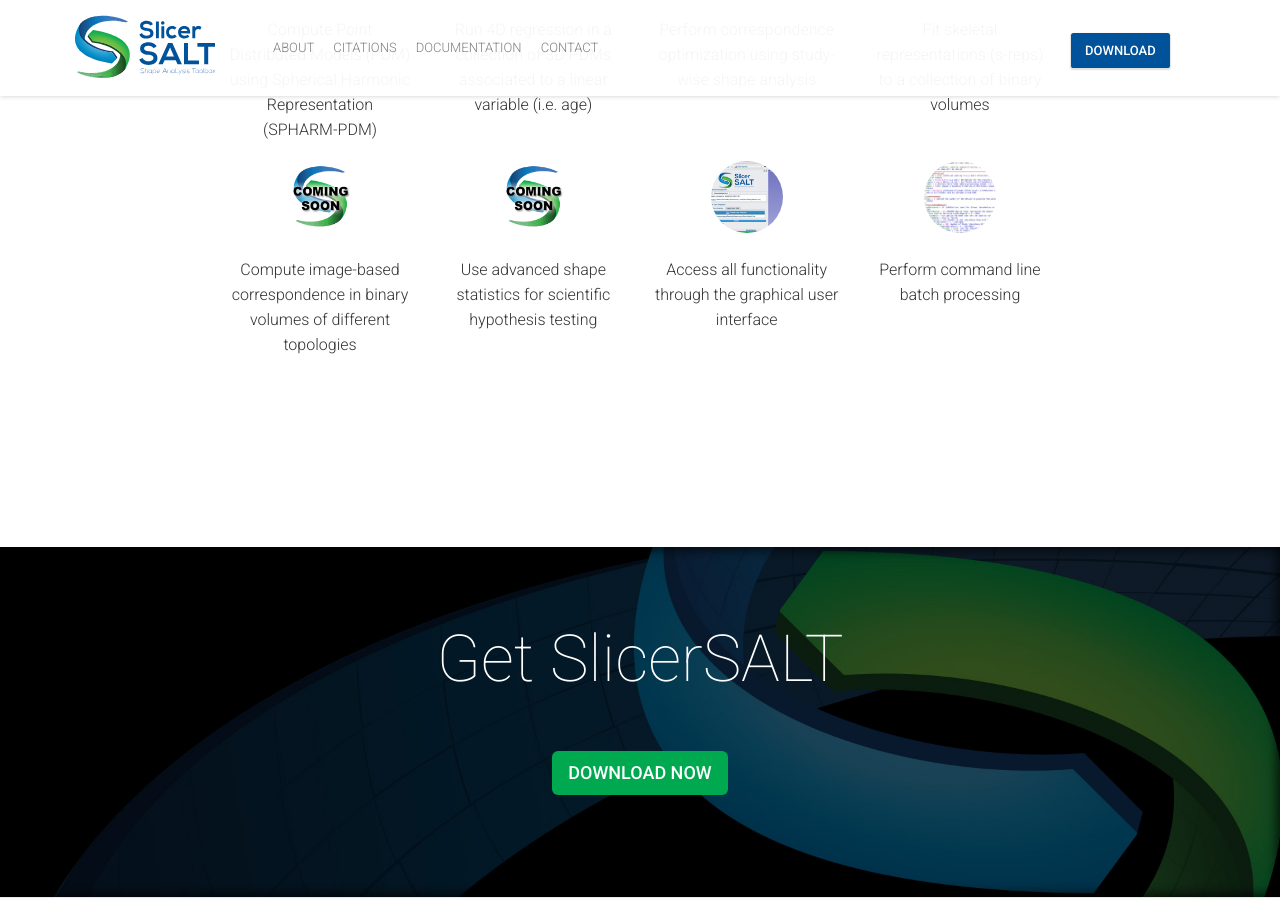
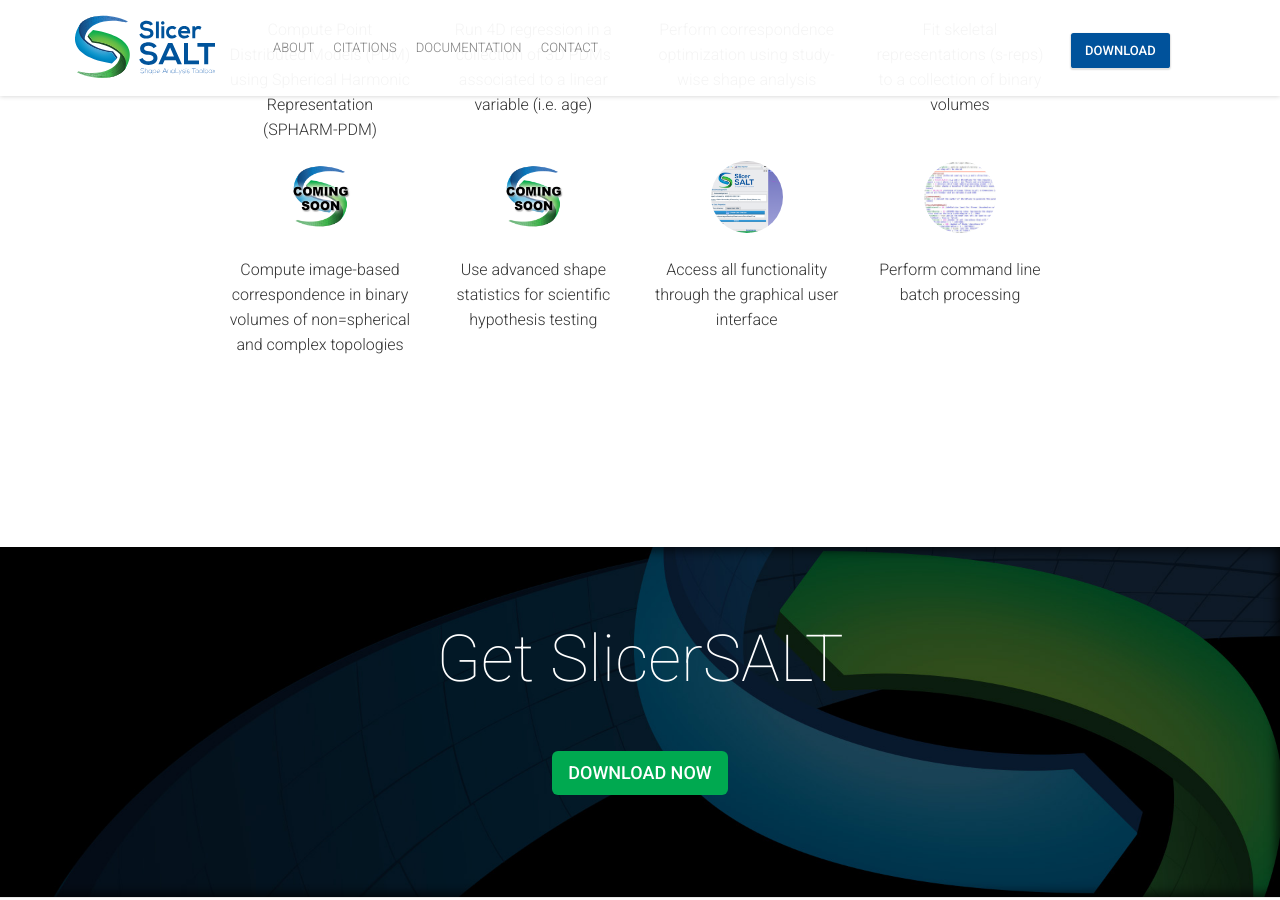
Before and after one commit to slicersalt/slicersalt.github.io, a Jekyll site: the page built from index.html, in a window 1280 px wide and 900 px high, scrolled down 1350 px. Built offline with Jekyll 4.4.1, drawn with Linux system fonts in a browser that asks for light colours; nearby versions of some CDN libraries; comment, search, counter and statistics services are not loaded.

Commit message:
BUG: Correct description of non-spherical topology method

```diff
--- a/_config.yml
+++ b/_config.yml
@@ -70,7 +70,7 @@
  - { image: "regression.gif", text: "Run 4D regression in a collection of 3D PDMs associated to a linear variable (i.e. age)" }
  - { image: "groups.png", text: "Perform correspondence optimization using study-wise shape analysis" }
  - { image: "s-rep.png", text: "Fit skeletal representations (s-reps) to a collection of binary volumes" }
- - { image: "ComingSoonSALT.png", text: "Compute image-based correspondence in binary volumes of different topologies" }
+ - { image: "ComingSoonSALT.png", text: "Compute image-based correspondence in binary volumes of non=spherical and complex topologies" }
  - { image: "ComingSoonSALT.png", text: "Use advanced shape statistics for scientific hypothesis testing" }
  - { image: "SALT_gui.png", text: "Access all functionality through the graphical user interface" }
  - { image: "commandline.png", text: "Perform command line batch processing" }
```
